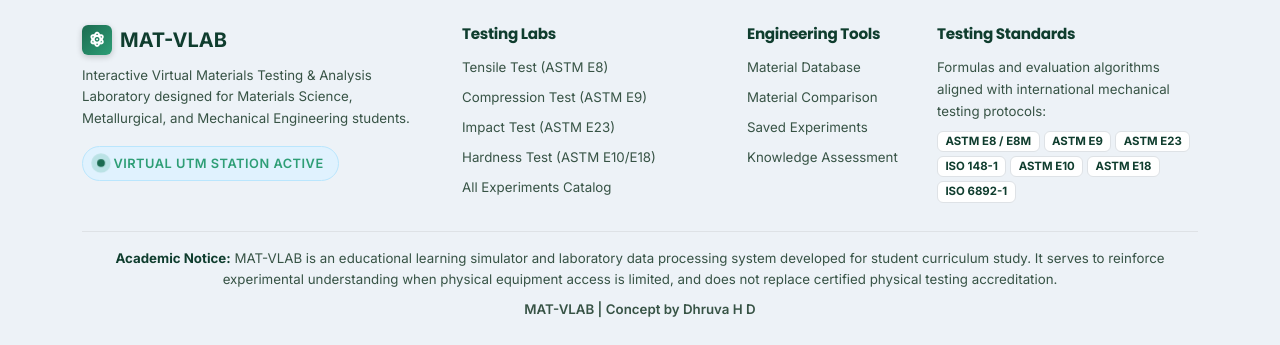
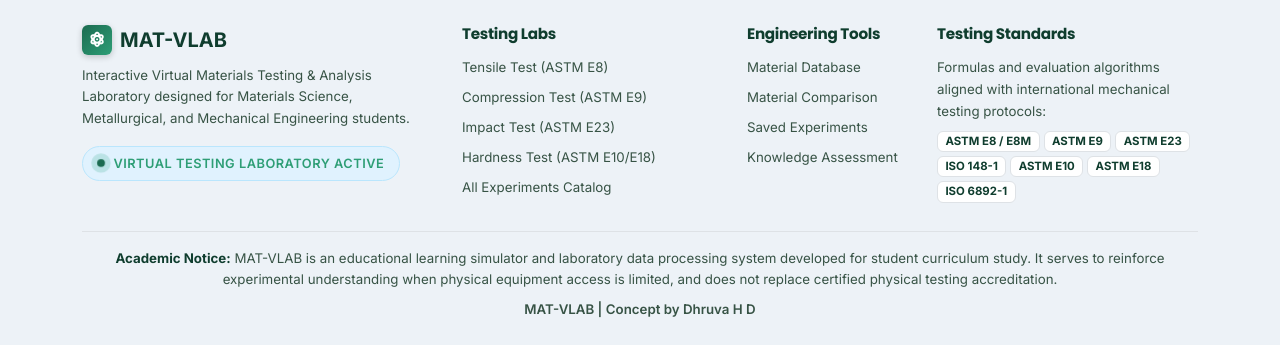
Before and after one commit to DhruvaHD/mat-vlab, a Flask app: page /about in a window 1280 px wide. Shown: the part 1798-2143 px from the top of the page. Run offline with Flask 3, Linux system fonts and the light colour scheme; parts of the project's set-up code (start-up, migrations or seed data) failed here and were passed over; some libraries are stand-ins or nearby versions.

Commit message:
Update footer status badge to Virtual Testing Laboratory Active

```diff
--- a/templates/base.html
+++ b/templates/base.html
@@ -225,7 +225,7 @@
             Interactive Virtual Materials Testing &amp; Analysis Laboratory designed for Materials Science, Metallurgical, and Mechanical Engineering students.
           </p>
           <div class="badge-lab">
-            <span class="badge-pulse"></span> Virtual UTM Station Active
+            <span class="badge-pulse"></span> Virtual Testing Laboratory Active
           </div>
         </div>
 
```
